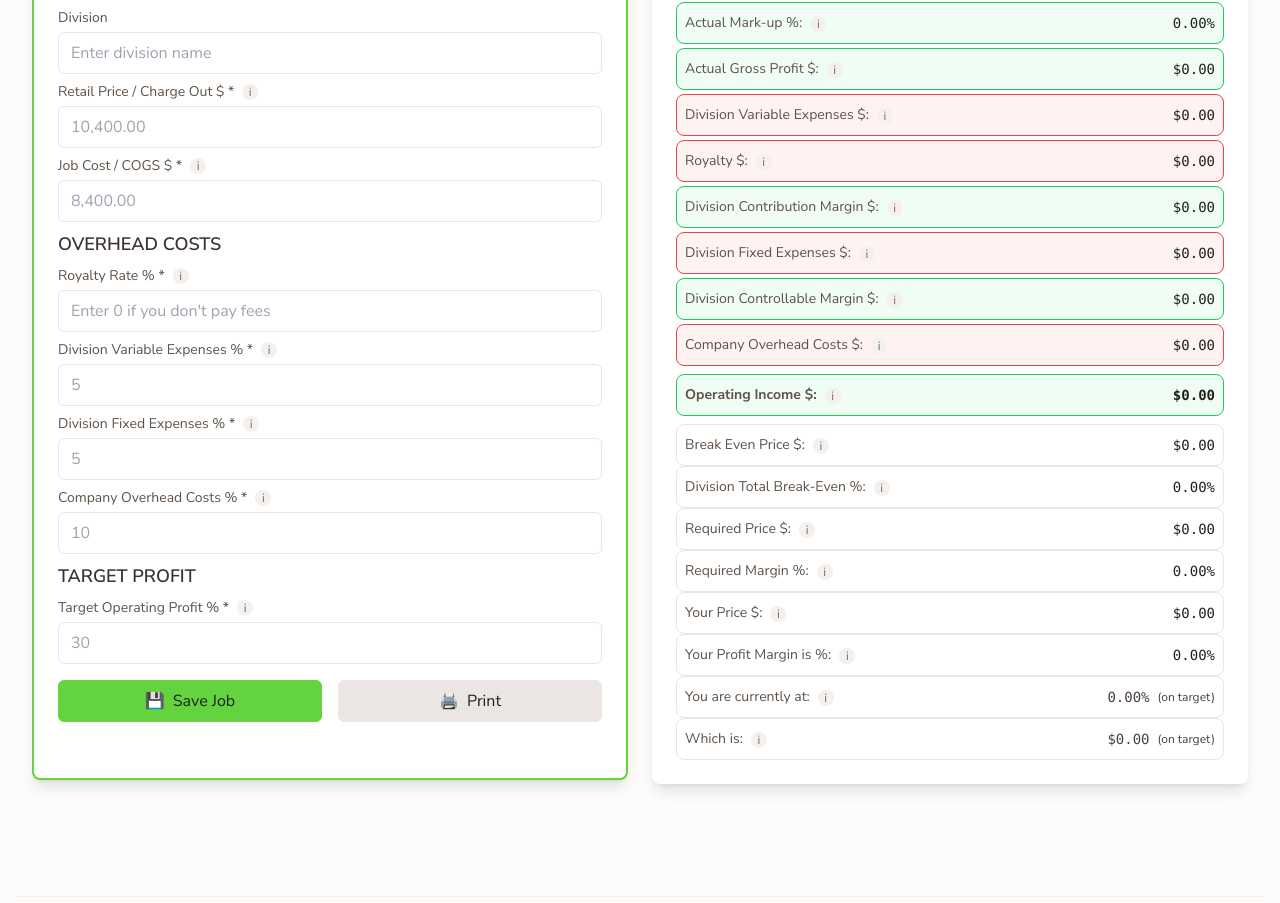
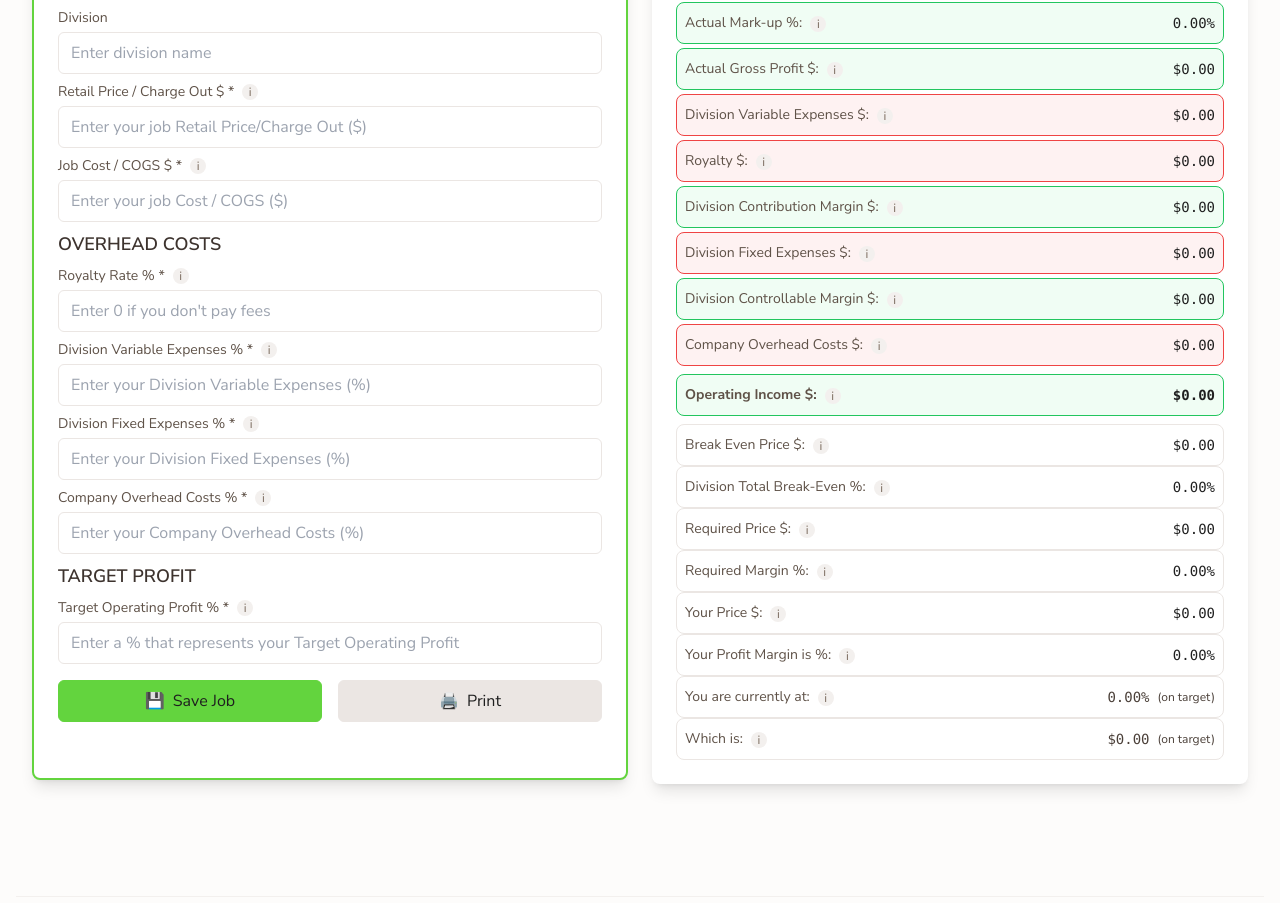
Before and after one commit to KayFernPR/Division-Calculator, a React (Vite) app: page / in a window 1280 px wide. Shown: the part 896-1799 px from the top of the page. Built offline with nearby package versions, Linux system fonts and the light colour scheme.

Commit message:
Update input field placeholders to more descriptive text

```diff
--- a/src/components/Calculator.jsx
+++ b/src/components/Calculator.jsx
@@ -826,7 +826,7 @@ const Calculator = ({ onAddJob }) => {
                             ? 'border-red-500 focus:ring-red-500 bg-red-50'
                             : 'border-neutral-300 focus:ring-blue-500'
                         }`}
-                placeholder="10,400.00"
+                placeholder="Enter your job Retail Price/Charge Out ($)"
                 />
                 {errors.retailPrice && (
                         <p className="mt-1 text-sm text-red-600">{errors.retailPrice}</p>
@@ -857,7 +857,7 @@ const Calculator = ({ onAddJob }) => {
                             ? 'border-red-500 focus:ring-red-500 bg-red-50'
                             : 'border-neutral-300 focus:ring-blue-500'
                         }`}
-                placeholder="8,400.00"
+                placeholder="Enter your job Cost / COGS ($)"
                 />
                 {errors.jobCost && (
                         <p className="mt-1 text-sm text-red-600">{errors.jobCost}</p>
@@ -924,7 +924,7 @@ const Calculator = ({ onAddJob }) => {
                         className={`w-full px-3 py-2 border rounded-md focus:outline-none focus:ring-2 focus:ring-blue-500    ${
                           errors.divisionVariableExpenses ? 'border-red-500' : 'border-neutral-300'
                         }`}
-                        placeholder="5"
+                        placeholder="Enter your Division Variable Expenses (%)"
                       />
                       {errors.divisionVariableExpenses && (
                         <p className="mt-1 text-sm text-red-600">{errors.divisionVariableExpenses}</p>
@@ -953,7 +953,7 @@ const Calculator = ({ onAddJob }) => {
                         className={`w-full px-3 py-2 border rounded-md focus:outline-none focus:ring-2 focus:ring-blue-500    ${
                           errors.divisionOverheads ? 'border-red-500' : 'border-neutral-300'
                         }`}
-                  placeholder="5"
+                  placeholder="Enter your Division Fixed Expenses (%)"
                 />
                 {errors.divisionOverheads && (
                         <p className="mt-1 text-sm text-red-600">{errors.divisionOverheads}</p>
@@ -982,7 +982,7 @@ const Calculator = ({ onAddJob }) => {
                         className={`w-full px-3 py-2 border rounded-md focus:outline-none focus:ring-2 focus:ring-blue-500    ${
                           errors.companyOverheads ? 'border-red-500' : 'border-neutral-300'
                         }`}
-                  placeholder="10"
+                  placeholder="Enter your Company Overhead Costs (%)"
                 />
                 {errors.companyOverheads && (
                         <p className="mt-1 text-sm text-red-600">{errors.companyOverheads}</p>
@@ -1020,7 +1020,7 @@ const Calculator = ({ onAddJob }) => {
                         className={`w-full px-3 py-2 border rounded-md focus:outline-none focus:ring-2 focus:ring-blue-500    ${
                           errors.targetNetProfit ? 'border-red-500' : 'border-neutral-300'
                         }`}
-                  placeholder="30"
+                  placeholder="Enter a % that represents your Target Operating Profit"
                 />
               {errors.targetNetProfit && (
                         <p className="mt-1 text-sm text-red-600">{errors.targetNetProfit}</p>
```
